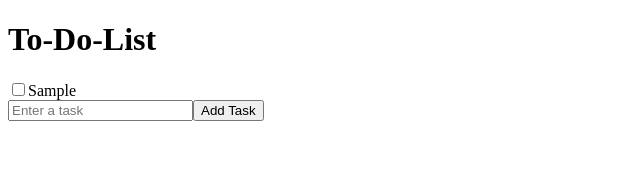
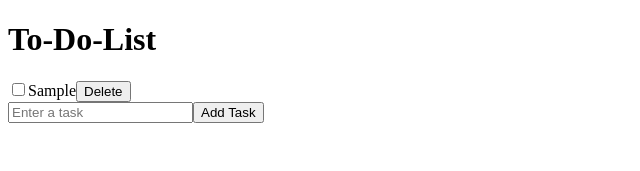
Before and after one commit to rusualin0031/to-do-list, a React (Vite) app: page / in a window 1280 px wide. Both pictures are taken after typing "Sample" into the empty fields and a click on the button "Add Task". Shown: the top 171 px of the page, without its empty margins (0-640 px from the left). Built offline with nearby package versions, Linux system fonts and the light colour scheme.

Commit message:
user can delete tasks

```diff
--- a/src/ToDoList.jsx
+++ b/src/ToDoList.jsx
@@ -1,4 +1,6 @@
 import {useEffect, useState} from "react";
+
+
 
 function ToDoList() {
     const [input, setInput] = useState("");
@@ -13,6 +15,13 @@ function ToDoList() {
         if (event.key === "Enter") {
             handleSubmit();
         }
+    }
+
+    const handleDeleteTask = (task) => {
+        const newTasks = tasks.filter(
+            (t) => t !== task
+        )
+          setTasks(newTasks);
     }
 
     const handleSubmit = () => {
@@ -61,13 +70,13 @@ function ToDoList() {
 
             {tasks.map((task, index) => (
                 <div key={index}>
-                    <input type="checkbox" onChange={(ev) => {
+                    <input type="checkbox" checked={task.isChecked} onChange={(ev) => {
                       handleChangeIsChecked(task, ev.target.checked);
                     }} />
-                    <span>
-                      {task.label}
-                      {task.isChecked ? " (done)" : ""}
-                    </span>
+                    <span>{task.label}</span>
+                    <button type="button" onClick={ () => {
+                        handleDeleteTask(task)
+                    } }>Delete</button>
                 </div>
             ))}
 
@@ -79,9 +88,10 @@ function ToDoList() {
                     onChange={handleInputChange}
                     onKeyUp={handleKeyUp}
                 />
-                <button className="add-buton" onClick={handleSubmit}>
+                <button type="button" className="add-buton" onClick={handleSubmit}>
                     Add Task
                 </button>
+
             </div>
         </>
     );
```
